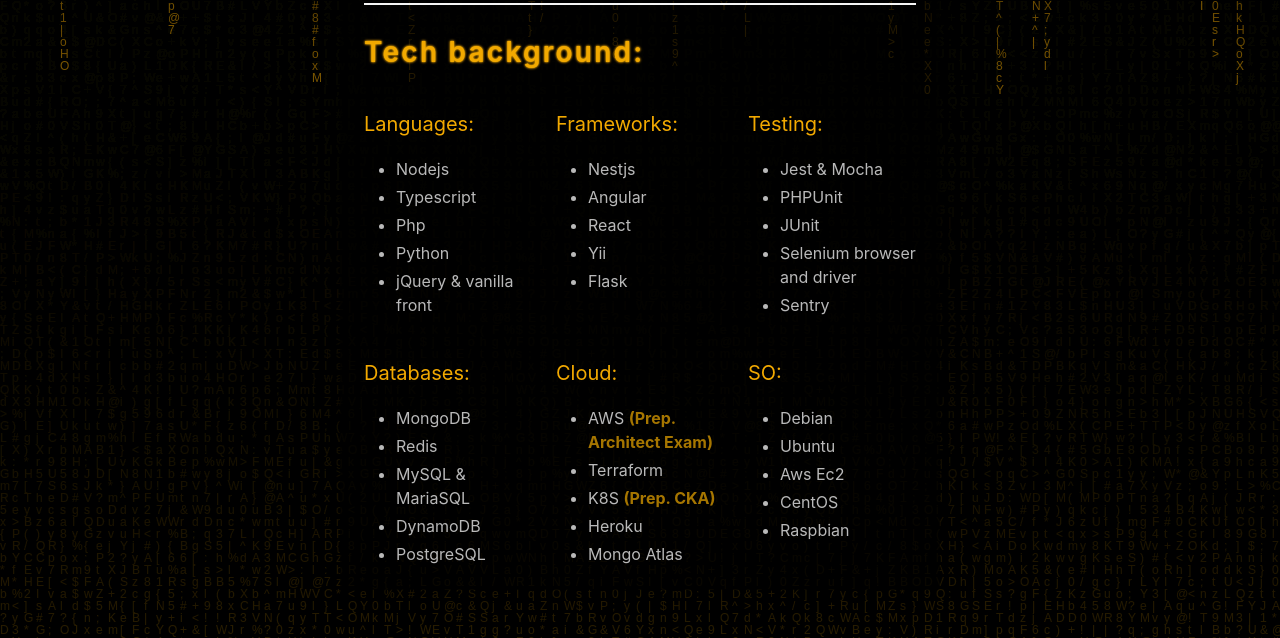
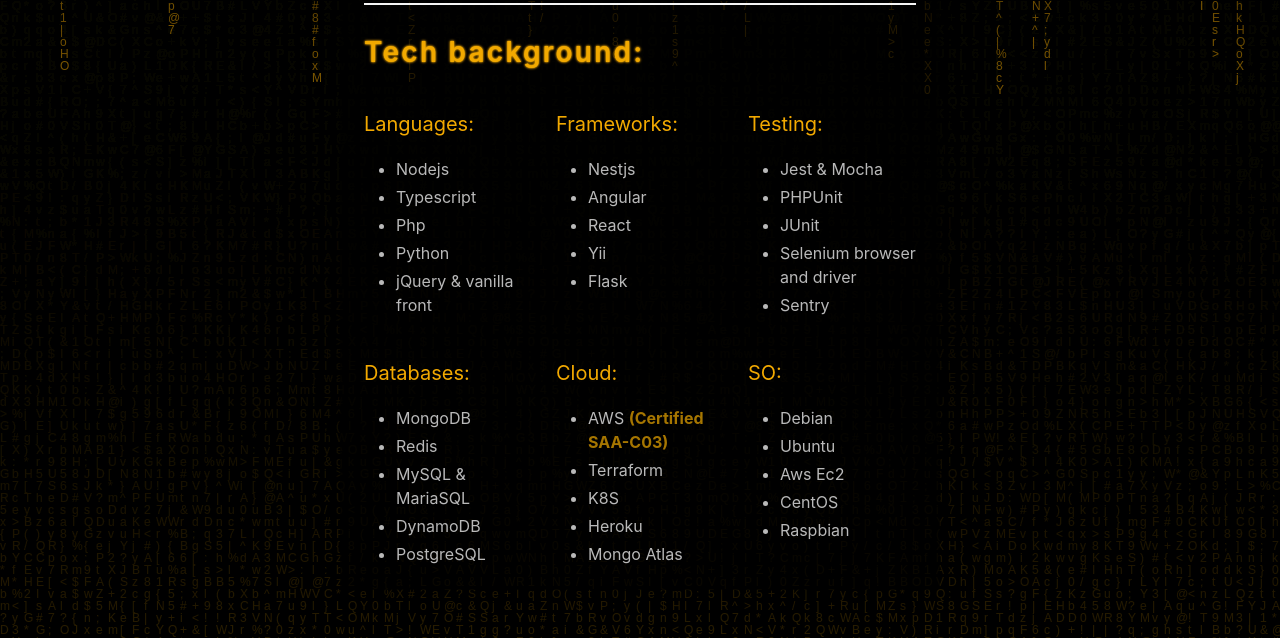
Before and after one commit to diekmrcoin/main, a website: page docs/index.html in a window 1280 px wide. Shown: the part 230-868 px from the top of the page. Drawn offline with Linux system fonts and the light colour scheme.

Commit message:
Added aws architect as certified skill

```diff
--- a/docs/index.html
+++ b/docs/index.html
@@ -74,9 +74,9 @@
             <div class="column is-one-third">
               <p class="subtitle">Cloud:</p>
               <ul>
-                <li>AWS <strong>(Prep. Architect Exam)</strong></li>
+                <li>AWS <strong>(Certified SAA-C03)</strong></li>
                 <li>Terraform</li>
-                <li>K8S <strong>(Prep. CKA)</strong></li>
+                <li>K8S</li>
                 <li>Heroku</li>
                 <li>Mongo Atlas</li>
               </ul>
```
